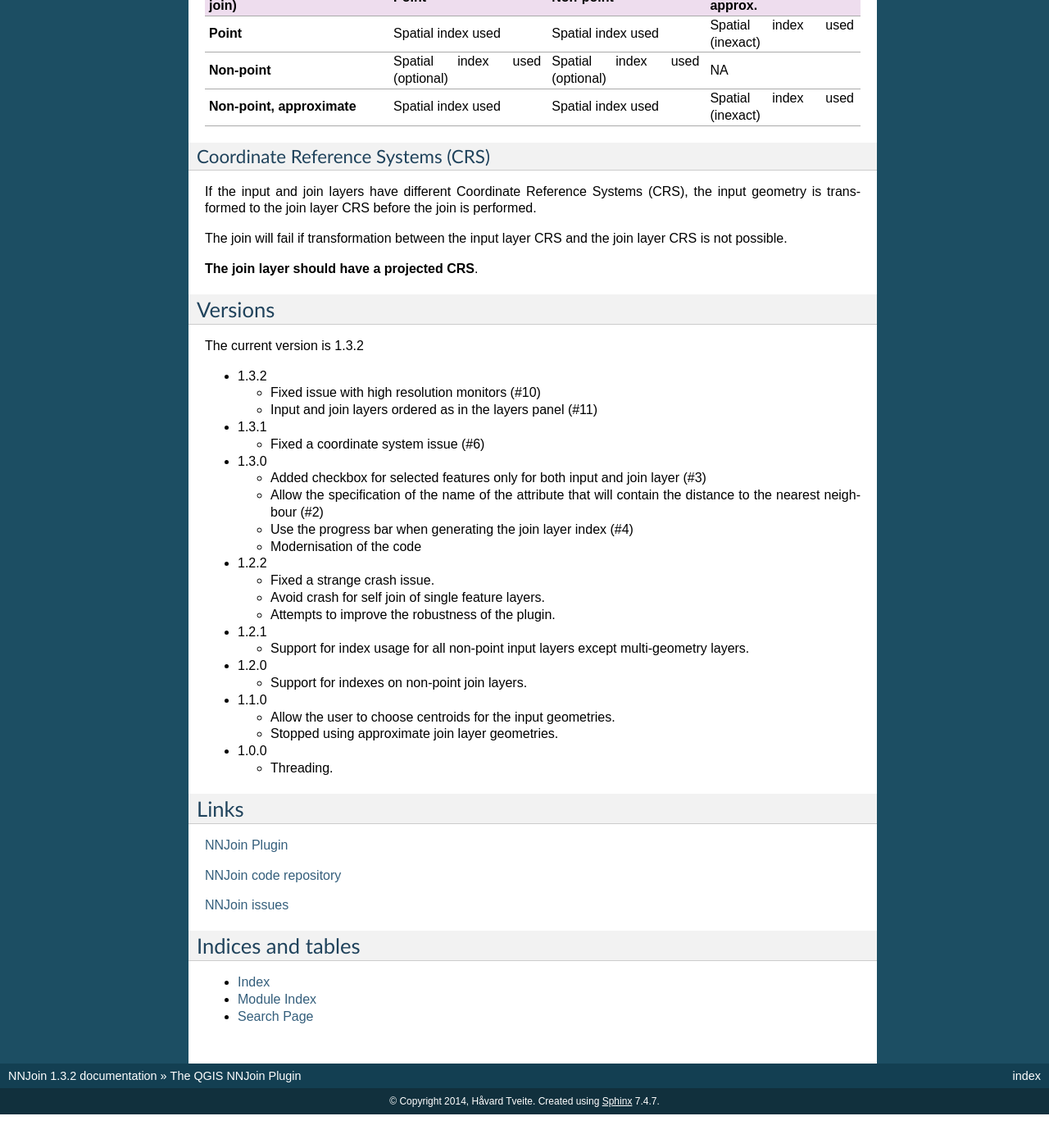
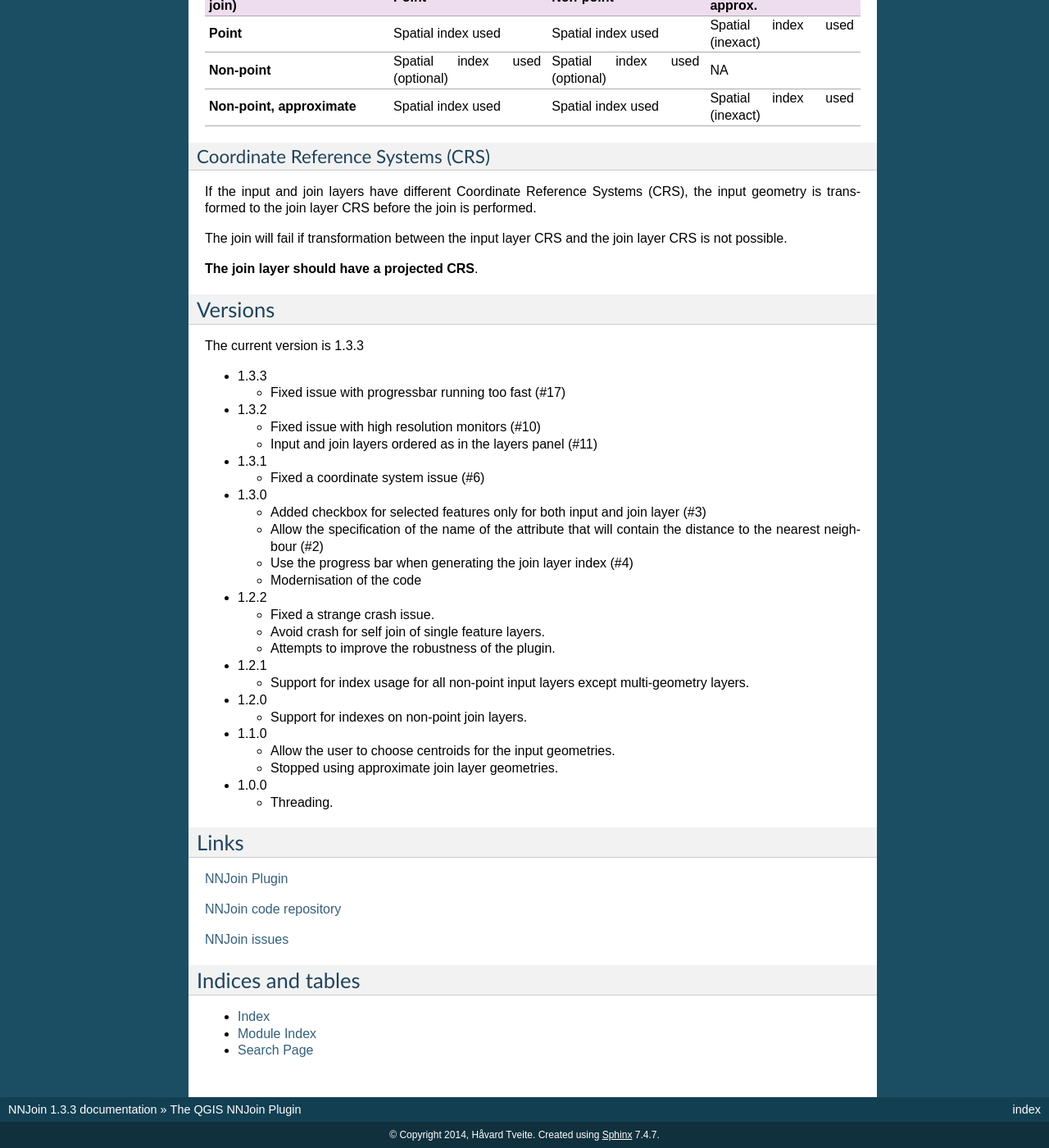
Before and after one commit to havatv/qgisnnjoinplugin, a Sphinx documentation site: the page built from help/source/index.rst, in a window 1280 px wide and 1400 px high, scrolled down 2382 px. Shown: the whole window at 82% size. Built offline with Sphinx 7.4.7, drawn with Linux system fonts in a browser that asks for light colours; formulas are drawn with MathJax 3; before the commit the page ends 3741 px from its top, so only the background shows below that; some of the changed text lies outside the part shown.

Commit message:
Fixed issue with progressbar running too fast (#17)

```diff
--- a/NNJoin_engine.py
+++ b/NNJoin_engine.py
@@ -213,7 +213,7 @@
             geomttext = geometrytypetext
             # Set the coordinate reference system to the input
             # layer's CRS using authid (proj4 may be more robust)
-            crstext = "PROJ4:"+str(self.inpvl.crs().toProj4())
+            crstext = "PROJ4:" + str(self.inpvl.crs().toProj4())
             # If the authid is valid (EPSG), use it.
             if "EPSG" in str(self.inpvl.crs().authid()):
                 crstext = self.inpvl.crs().authid()
@@ -632,7 +632,7 @@
             #outFeat.setGeometry(QgsGeometry(inputgeom))
             # Add the attributes
             outFeat.setAttributes(attrs)
-            self.calculate_progress()
+            #self.calculate_progress()
             self.features.append(outFeat)
             #self.mem_joinl.dataProvider().addFeatures([outFeat])
 
--- a/help/source/conf.py
+++ b/help/source/conf.py
@@ -50,7 +50,7 @@
 # The short X.Y version.
 version = '1.3'
 # The full version, including alpha/beta/rc tags.
-release = '1.3.2'
+release = '1.3.3'
 
 # The language for content autogenerated by Sphinx. Refer to documentation
 # for a list of supported languages.
--- a/help/source/index.rst
+++ b/help/source/index.rst
@@ -219,7 +219,11 @@
 
 Versions
 ===============
-The current version is 1.3.2
+The current version is 1.3.3
+
+- 1.3.3
+
+  - Fixed issue with progressbar running too fast (#17)
 
 - 1.3.2
 
--- a/metadata.txt
+++ b/metadata.txt
@@ -1,13 +1,15 @@
 [general]
 name=NNJoin
-version=1.3.2
+version=1.3.3
 qgisMinimumVersion=2.0
 qgisMaximumVersion=2.30
 description=Nearest neighbour join.  Join vector layers based on nearest neighbour relationships.
 author=Håvard Tveite, NMBU
 email=havard.tveite@nmbu.no
 about=The NNPlugin joins two vector layers (the input and the join layer) based on nearest neighbour relationships.  All geometry type combinations are supported.  A feature from the input layer is joined to the nearest feature in the join layer.  The result of the join is a new vector layer with the same geometry type and coordinate reference system as the input layer.  Joining layers with different Coordinate Reference Systems (CRS) is supported, as long as the join layer coordinate system is a projected CRS.  The join and distance calculations is performed using the join layer CRS.  Self joins are supported. For self joins, each feature in the layer is joined to its nearest neighbour within the layer.  A spatial index (QgsSpatialIndex) on the join layer is used to speed up the join for layers with non-multi-geometry types.
-changelog=1.3.2
+changelog=1.3.3
+    - Fixed issue with progressbar running too fast (#17)
+    1.3.2
     - Fixed issue with high resolution monitors (#10)
     - Input and join layers ordered as in the layers panel (#11)
     1.3.1
```
